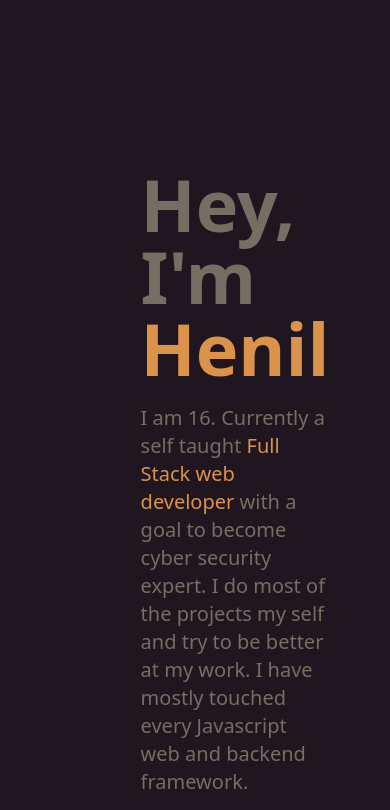
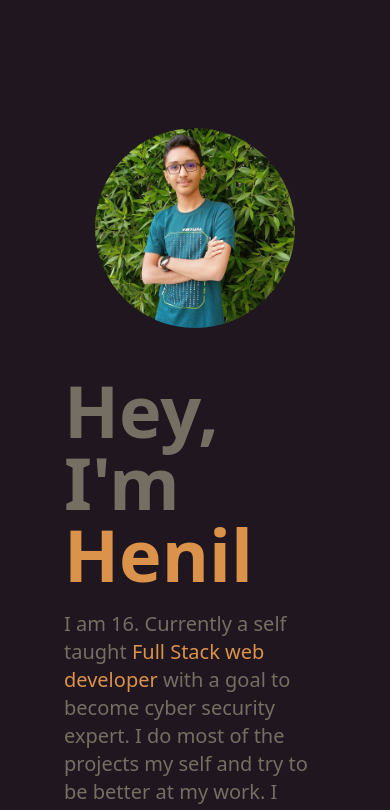
Before and after one commit to henilmalaviya/henil.dev, a Svelte app: page / in a window 390 px wide. Shown: the top 810 px of the page. Built offline with nearby package versions, Linux system fonts and the light colour scheme.

Commit message:
responsive

```diff
--- a/src/components/Introduction.svelte
+++ b/src/components/Introduction.svelte
@@ -8,11 +8,13 @@
 
 </script>
 
-<div class="w-full min-h-screen flex justify-center px-16 py-32" id="#introduction">
-    <div class="w-[300px]">
-        <div class="w-full avatar">
-            <div class="w-full rounded-full">
-                <img alt="Profile Picture" src="/henil-malaviya.jpg" />
+<div class="introduction w-full min-h-screen flex justify-center px-16 py-32" id="#introduction">
+    <div class="avatar-wrapper">
+        <div class="md:w-[300px] w-[200px]">
+            <div class="w-full avatar">
+                <div class="w-full rounded-full">
+                    <img alt="Profile Picture" src="/henil-malaviya.jpg" />
+                </div>
             </div>
         </div>
     </div>
@@ -29,3 +31,21 @@
 
     </div>
 </div>
+
+<style scoped>
+    .introduction {
+        flex-direction: row;
+    }
+
+    @media only screen and (max-width: 767px){
+        .introduction {
+            flex-direction: column;
+        }
+        .avatar-wrapper{
+            width: 100%;
+            display: flex;
+            justify-content: center;
+            align-items: center;
+        }
+    }
+</style>
```
